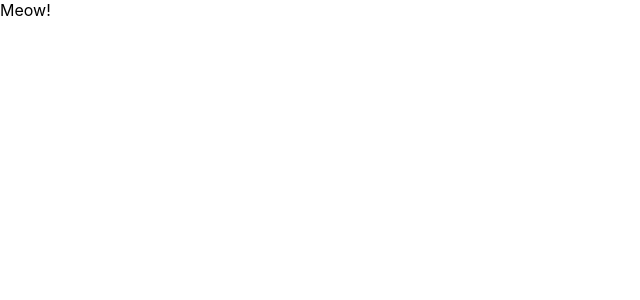
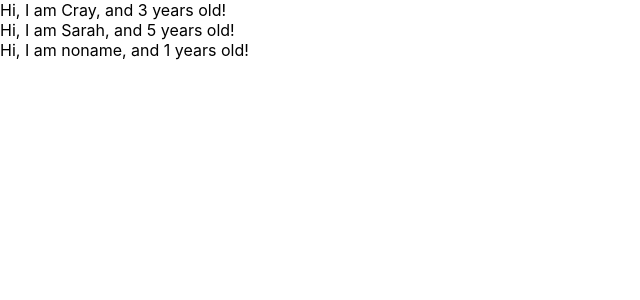
Before and after one commit to craymaru/react-redux-crud-application, a React (Create React App) app: page / in a window 1280 px wide. Shown: the top 300 px of the page, without its empty margins (0-640 px from the left). Built offline with nearby package versions, Linux system fonts and the light colour scheme.

Commit message:
Learned props of component

```diff
--- a/src/App.js
+++ b/src/App.js
@@ -1,42 +1,29 @@
-import React, { Component } from "react";
-
-// function App() {
-//   return (
-//     // JSX stands for JavaScript XML.
-//     <h1>
-//       Hello, world!
-//     </h1>
-//   );
-// }
-
-// class App extends Component {
-//   render() {
-
-//     // const greeting = "Hi!";
-//     // const dom = <h1 className="foo">{greeting}</h1>;
-//     // return dom;
-
-//     return (
-//       <React.Fragment>
-//         <label htmlFor="bar">bar</label>
-//         <input type="text" onClick={() => {console.log("Clicked!")}}/>
-//         <input type="text" onChange={() => {console.log("Changed!")}}/>
-//       </React.Fragment>
-//     )
-
-//   }
-// }
+import React from "react";
 
 const App = () => {
+  const profiles = [
+    { name: "Cray", age: 3 },
+    { name: "Sarah", age: 5 },
+    { }
+  ]
   return (
     <div>
-      <Cat />
+      {
+        profiles.map((profile, index) => {
+          return <User name={profile.name} age={profile.age} key={index}/>
+        })
+      }
     </div>
   )
 }
 
-const Cat = () => {
-  return <div>Meow!</div>
+const User = (props) => {
+return <div>Hi, I am {props.name}, and {props.age} years old!</div>
+}
+
+User.defaultProps = {
+  age: 1,
+  name: "noname"
 }
 
 export default App;
```
